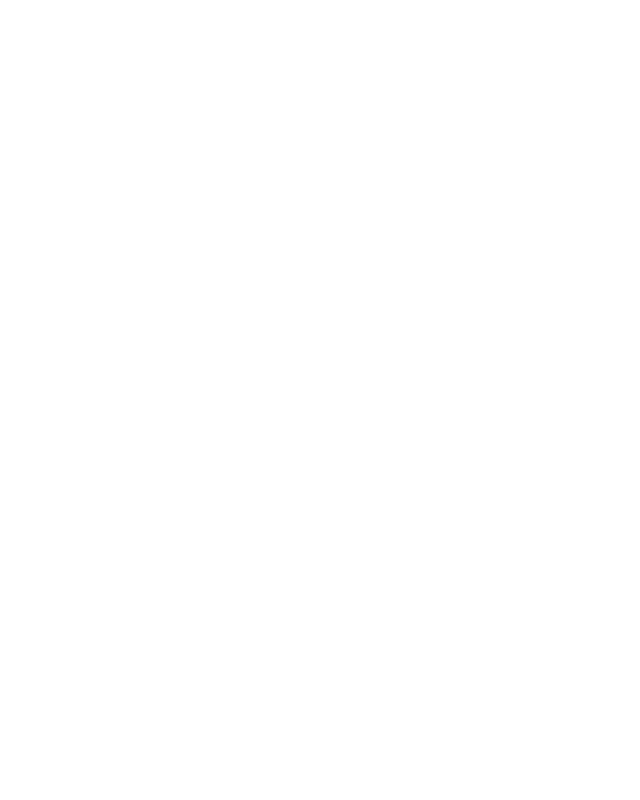
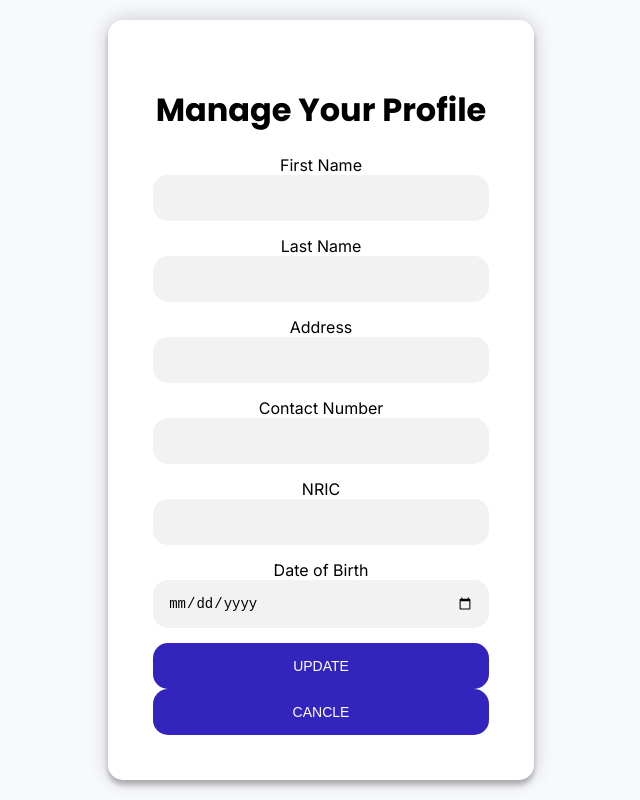
Before and after one commit to Jus323/capstone1, a React (Create React App) app: page /profileedit in a window 1280 px wide. Before the commit this address had no page. Shown: the whole page, without its empty margins (319-959 px from the left). Built offline with nearby package versions, Linux system fonts and the light colour scheme.

Commit message:
Create ProfileEditPage

```diff
--- a/src/App.js
+++ b/src/App.js
@@ -6,6 +6,7 @@ import { ForgotPasswordPage } from './pages/ForgotPasswordPage'
 import { ProtectedRoute } from "./components/ProtectedRoute";
 import './App.css';
 import { AuthProvider } from './hooks/useAuth';
+import { ProfileEditPage } from './pages/ProfileEditPage'
 
 function App() {
   return (
@@ -15,6 +16,7 @@ function App() {
           <Route path="/" element={<LoginPage />} />
           <Route path="/register" element={<RegisterPage />} />
           <Route path="/forgotpassword" element={<ForgotPasswordPage />} />
+          <Route path="/profileedit" element={<ProfileEditPage />} />
           <Route
             path="/home"
             element={
--- /dev/null
+++ b/src/pages/ProfileEditPage.js
@@ -0,0 +1,48 @@
+import React from 'react';
+import '../styles/LoginPage.css'; // same style as for Loginpage
+import { useNavigate } from "react-router-dom";
+
+export const ProfileEditPage = () => {
+
+    const navigate = useNavigate()
+
+    const handleupdateclick = () => {navigate("/home")}
+    const handlecancleclick = () => {navigate("/register")}
+
+    return(
+        <div className="app">
+        <div className="login-form">
+            <h1>Manage Your Profile</h1>
+
+            <form action=''>
+            <div>
+                <label for="first_name">First Name</label>
+                <input type="text" id="first_name"></input>
+            </div>
+            <div>
+            <label for="last_name">Last Name</label>
+                <input type="text" id="last_name"></input>
+            </div>
+            <div>
+                <label for="address">Address</label>
+                <input type="text" id="address"></input>
+            </div>
+            <div>
+                <label for="contact_number">Contact Number</label>
+                <input type="text" id="contact_number"></input>
+            </div>
+            <div>
+                <label for="nric">NRIC</label>
+                <input type="text" id="nric"></input>
+            </div>
+            <div>
+                <label for="birthday">Date of Birth</label>
+                <input type="date" id="birthday"></input>
+            </div>
+
+            <button onClick={handleupdateclick}>Update</button>
+            <button onClick={handlecancleclick}>Cancle</button>
+        </form>
+        </div>
+    </div>)
+};
```
